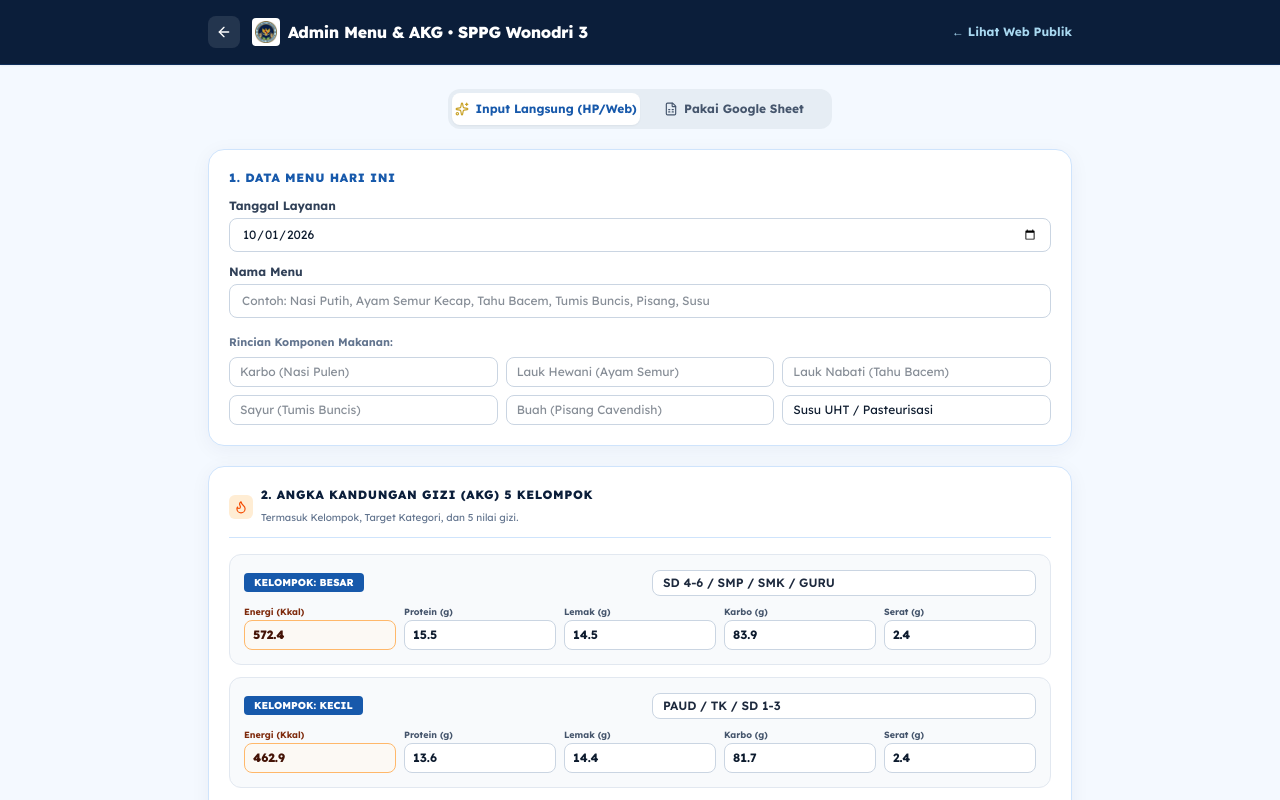
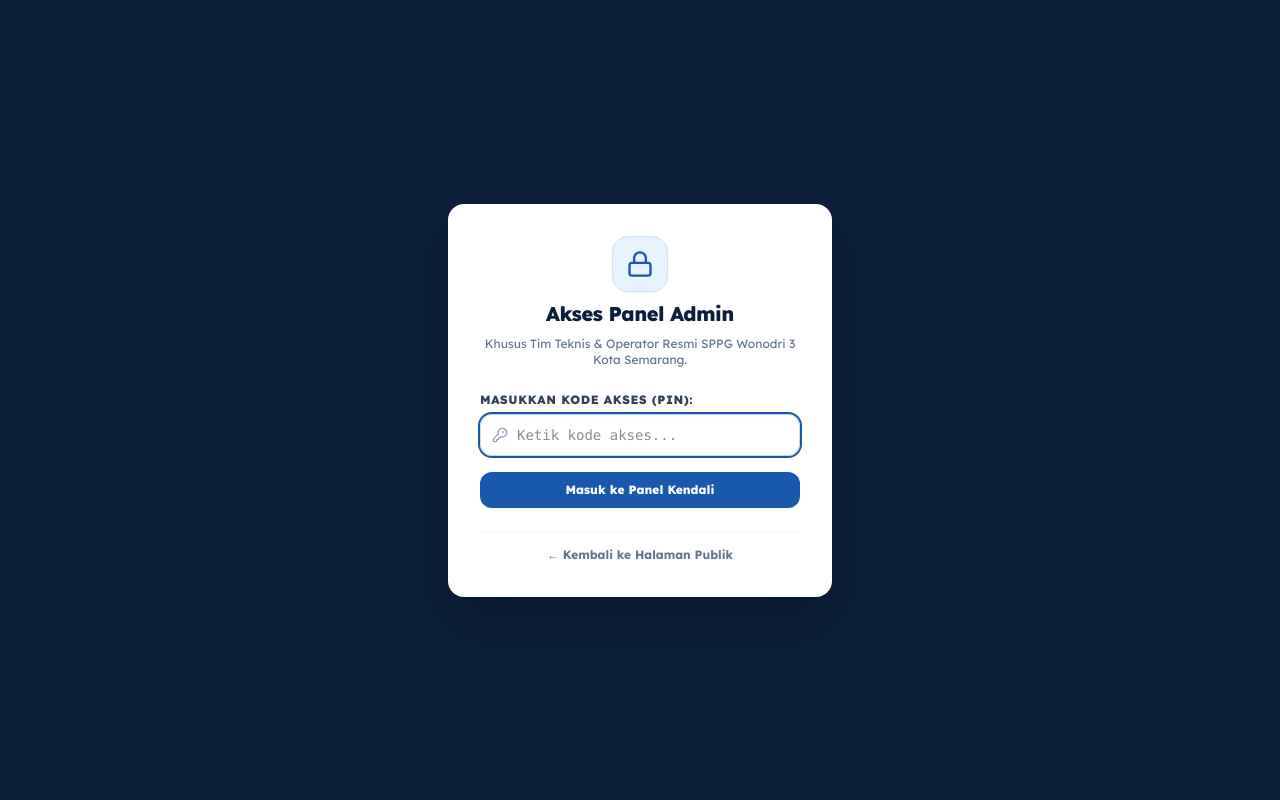
Before and after one commit to cilokesteh/arsip-operasional-sppg-wonodri3, a Next.js app: page /admin in a window 1280 px wide. Shown: the top 800 px of the page. Built offline with nearby package versions, Linux system fonts and the light colour scheme.

Commit message:
feat(security): add passcode PIN gate for admin panel with session persistence and logout option

```diff
--- a/app/admin/page.tsx
+++ b/app/admin/page.tsx
@@ -1,6 +1,6 @@
 'use client';
 
-import React, { useState } from 'react';
+import React, { useState, useEffect } from 'react';
 import Link from 'next/link';
 import Image from 'next/image';
 import {
@@ -15,6 +15,10 @@ import {
   Flame,
   Trash2,
   Copy,
+  Lock,
+  LogOut,
+  KeyRound,
+  ShieldAlert,
 } from 'lucide-react';
 
 interface AKGInput {
@@ -35,8 +39,40 @@ const DEFAULT_AKG_PRESETS: AKGInput[] = [
   { groupName: 'Bumil', targetCategory: 'Ibu Hamil', energyKcal: 572.4, proteinG: 15.5, fatG: 14.5, carbsG: 83.9, fiberG: 2.4 },
 ];
 
+// PIN Rahasia Default untuk Tim Teknis SPPG Wonodri 3
+const DEFAULT_PASSCODE = '91206';
+
 export default function AdminPage() {
+  const [isAuthenticated, setIsAuthenticated] = useState<boolean>(false);
+  const [inputPasscode, setInputPasscode] = useState<string>('');
+  const [loginError, setLoginError] = useState<string>('');
+
   const [mode, setMode] = useState<'form' | 'sheet'>('form');
+
+  // Check login session di browser
+  useEffect(() => {
+    const authStatus = sessionStorage.getItem('sppg_admin_auth');
+    if (authStatus === 'true') {
+      setIsAuthenticated(true);
+    }
+  }, []);
+
+  const handleLogin = (e: React.FormEvent) => {
+    e.preventDefault();
+    if (inputPasscode === DEFAULT_PASSCODE) {
+      setIsAuthenticated(true);
+      sessionStorage.setItem('sppg_admin_auth', 'true');
+      setLoginError('');
+    } else {
+      setLoginError('Kode akses salah! Silakan coba lagi.');
+    }
+  };
+
+  const handleLogout = () => {
+    setIsAuthenticated(false);
+    sessionStorage.removeItem('sppg_admin_auth');
+    setInputPasscode('');
+  };
 
   // 1. Data Menu Harian
   const [menuDate, setMenuDate] = useState('2026-10-01');
@@ -108,10 +144,75 @@ export default function AdminPage() {
     setTimeout(() => setCopiedTab(null), 2500);
   };
 
-  // Header alami dengan SPASI (tanpa underscore) sesuai instruksi Tuan
+  // Header alami dengan SPASI (tanpa underscore)
   const sheet1Header = "tanggal\tnama menu\tkarbohidrat\tlauk hewani\tlauk nabati\tsayur\tbuah\tpelengkap\tstatus";
   const sheet2Header = "tanggal\tkelompok\ttarget kategori\tenergi kkal\tprotein g\tlemak g\tkarbo g\tserat g";
 
+  // JIKA BELUM LOGIN: TAMPILKAN LAYAR GATE LOGIN KODE
+  if (!isAuthenticated) {
+    return (
+      <div className="min-h-screen bg-[#0b1e3a] text-white flex flex-col items-center justify-center p-4">
+        <div className="w-full max-w-sm bg-white text-[#0d1b2e] rounded-2xl p-6 sm:p-8 shadow-2xl space-y-6">
+          <div className="text-center space-y-2">
+            <div className="w-14 h-14 rounded-2xl bg-[#e8f2fe] text-[#1759ab] flex items-center justify-center mx-auto shadow-xs border border-[#cfe4fc]">
+              <Lock className="w-7 h-7 text-[#1759ab]" />
+            </div>
+            <h1 className="font-black text-lg sm:text-xl text-[#0b1e3a]">
+              Akses Panel Admin
+            </h1>
+            <p className="text-xs text-slate-500">
+              Khusus Tim Teknis & Operator Resmi SPPG Wonodri 3 Kota Semarang.
+            </p>
+          </div>
+
+          <form onSubmit={handleLogin} className="space-y-4">
+            <div>
+              <label className="text-xs font-black text-slate-700 uppercase tracking-wider block mb-1.5">
+                Masukkan Kode Akses (PIN):
+              </label>
+              <div className="relative">
+                <input
+                  type="password"
+                  placeholder="Ketik kode akses..."
+                  value={inputPasscode}
+                  onChange={(e) => setInputPasscode(e.target.value)}
+                  className="w-full pl-9 pr-3.5 py-2.5 text-sm border border-slate-300 rounded-xl focus:ring-2 focus:ring-[#1759ab] focus:outline-none font-mono"
+                  required
+                  autoFocus
+                />
+                <KeyRound className="w-4 h-4 absolute left-3 top-1/2 -translate-y-1/2 text-slate-400" />
+              </div>
+            </div>
+
+            {loginError && (
+              <div className="p-2.5 rounded-lg bg-rose-50 border border-rose-200 text-xs font-bold text-rose-700 flex items-center gap-1.5">
+                <ShieldAlert className="w-4 h-4 shrink-0 text-rose-600" />
+                <span>{loginError}</span>
+              </div>
+            )}
+
+            <button
+              type="submit"
+              className="w-full py-2.5 rounded-xl text-xs font-black text-white bg-[#1759ab] hover:bg-[#1d6fd0] transition-colors shadow-xs flex items-center justify-center gap-2 cursor-pointer"
+            >
+              <span>Masuk ke Panel Kendali</span>
+            </button>
+          </form>
+
+          <div className="text-center pt-2 border-t border-slate-100">
+            <Link
+              href="/"
+              className="text-xs font-bold text-slate-500 hover:text-[#1759ab] transition-colors"
+            >
+              ← Kembali ke Halaman Publik
+            </Link>
+          </div>
+        </div>
+      </div>
+    );
+  }
+
+  // JIKA SUDAH LOGIN: TAMPILKAN PANEL ADMIN LENGKAP
   return (
     <div className="min-h-screen bg-[#f4f9ff] text-[#0d1b2e] pb-16">
       {/* Header */}
@@ -134,12 +235,21 @@ export default function AdminPage() {
             </div>
           </div>
 
-          <Link
-            href="/"
-            className="text-xs font-bold text-[#a8d8f0] hover:text-white transition-colors"
-          >
-            ← Lihat Web Publik
-          </Link>
+          <div className="flex items-center gap-3">
+            <Link
+              href="/"
+              className="text-xs font-bold text-[#a8d8f0] hover:text-white transition-colors hidden sm:inline"
+            >
+              Web Publik
+            </Link>
+            <button
+              onClick={handleLogout}
+              className="px-2.5 py-1.5 rounded-lg text-xs font-bold bg-rose-500/20 text-rose-300 hover:bg-rose-500/30 border border-rose-500/30 transition-colors flex items-center gap-1 cursor-pointer"
+            >
+              <LogOut className="w-3.5 h-3.5" />
+              <span>Keluar</span>
+            </button>
+          </div>
         </div>
       </header>
 
```
